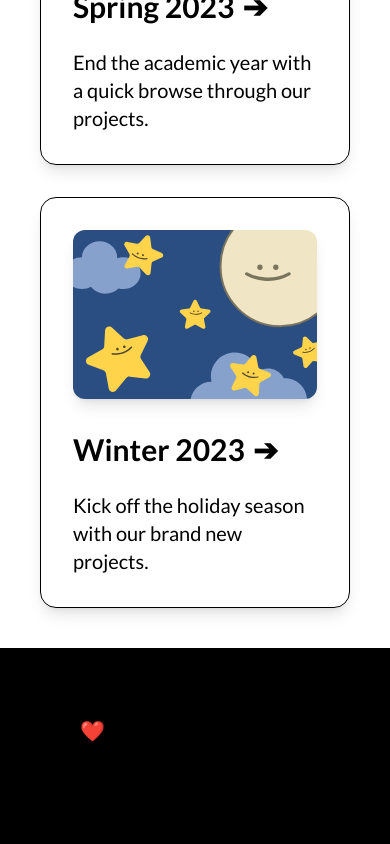
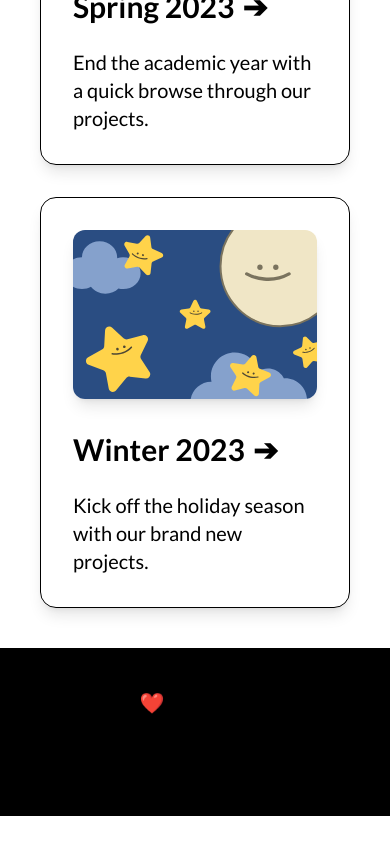
Before and after one commit to UCLA-Creative-Labs/sunshine, a Next.js app: page / in a window 390 px wide. Shown: the part 2675-3519 px from the top of the page. After the commit the page ends 3491 px from the top, so only its background shows below. Built offline with nearby package versions, Linux system fonts and the light colour scheme.

Commit message:
responsive footer

```diff
--- a/src/components/Footer.tsx
+++ b/src/components/Footer.tsx
@@ -1,6 +1,6 @@
 export default function Footer() {
     return (
-        <footer className="flex flex-col md:flex-row space-y-8 md:space-y-0 justify-between items-center tracking-wide min-w-full bg-black py-10 px-20">
+        <footer className="flex flex-col md:flex-row space-y-8 md:space-y-0 justify-between items-center tracking-wide min-w-full bg-black py-10 sm:px-20">
             <div className="flex items-center">
                 <p className="text-xl md:text-xl">Made with ❤️ by &nbsp;</p>
                 <h1 className="text-xl md:text-xl font-bold">CREATIVE LABS</h1>
```
